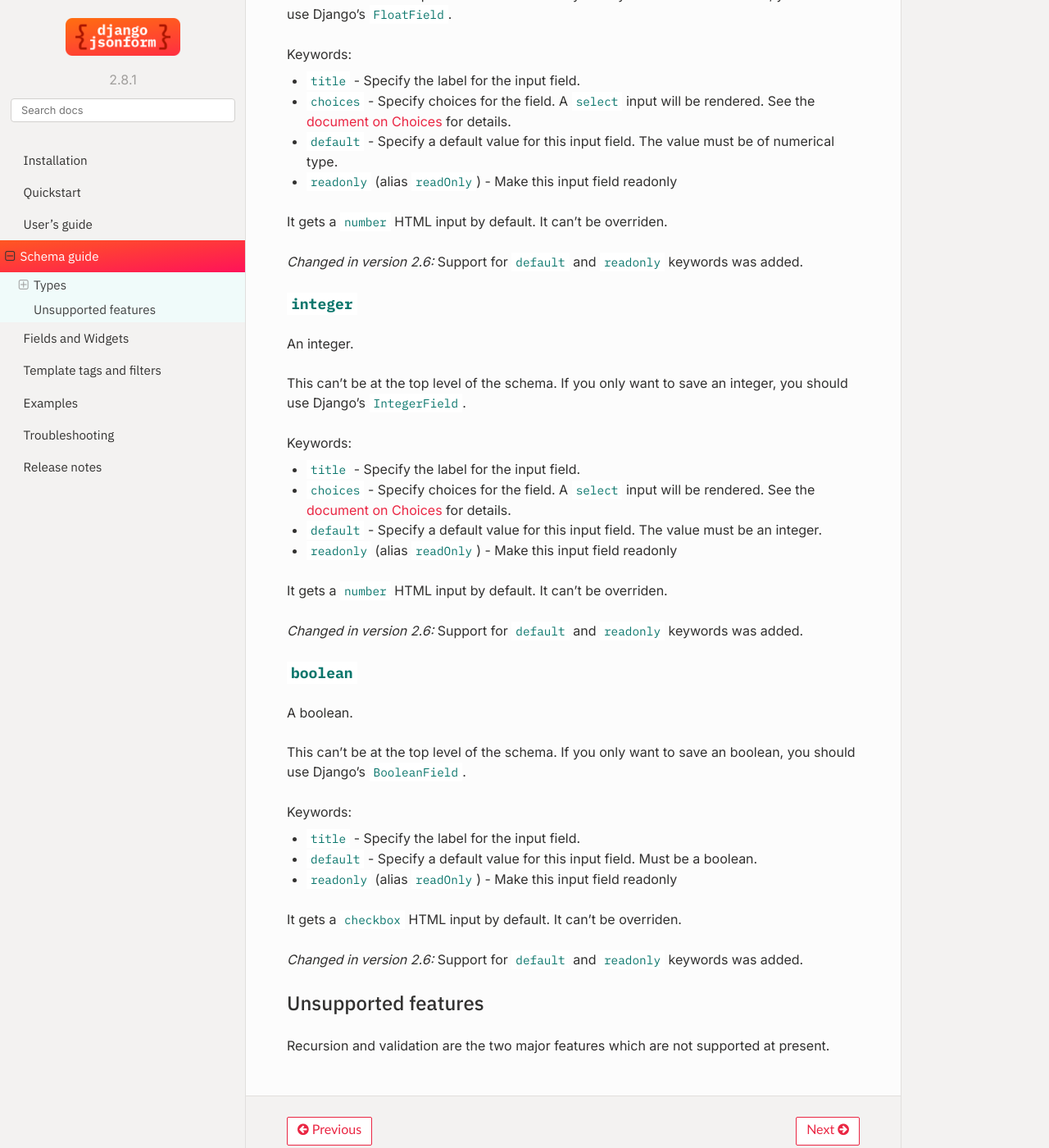
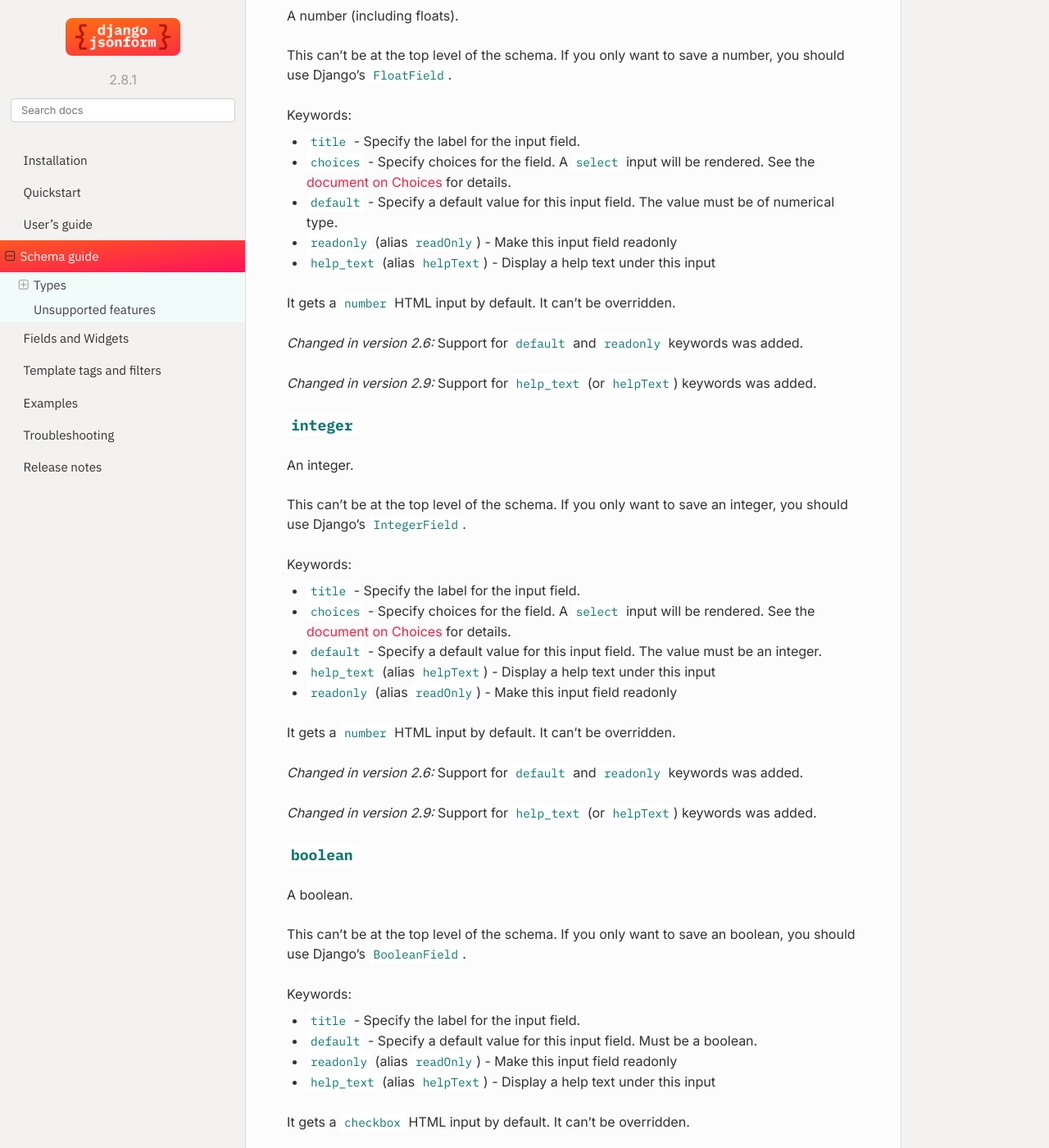
Before and after one commit to bhch/django-jsonform, a Sphinx documentation site: the page built from docs/schema.rst, in a window 1280 px wide and 1400 px high, scrolled down 3509 px. Shown: the whole window at 82% size. Built offline with Sphinx 7.4.7 and the Read the Docs theme 2.0.0, drawn with Linux system fonts in a browser that asks for light colours; some of the changed text lies outside the part shown.

Commit message:
Add docs for help_text

```diff
--- a/docs/guide/inputs.rst
+++ b/docs/guide/inputs.rst
@@ -233,8 +233,8 @@ You can use the :ref:`parse_datetime <parse-datetime>` filter (*New in version 2
 
 
 
-Read the document on :doc:`Template tags and filters </templatetags>` for full list of
-available filters.
+All the available tags and filters are listed in :doc:`Template tags and filters </templatetags>`
+document.
 
 Formatting datetime in Python code
 ^^^^^^^^^^^^^^^^^^^^^^^^^^^^^^^^^^
--- a/docs/schema.rst
+++ b/docs/schema.rst
@@ -157,9 +157,13 @@ Keywords:
   most use cases, prefer the ``format`` keyword.
 - ``default`` - Specify a default value for this input field.
 - ``readonly`` (alias ``readOnly``) - Make this input field readonly
+- ``help_text`` (alias ``helpText``) - Display a help text under this input
 
 .. versionchanged:: 2.6
     Support for ``default`` and ``readonly`` keywords was added.
+
+.. versionchanged:: 2.9
+    Support for ``help_text`` (or ``helpText``) keywords was added.
 
 
 ``number``
@@ -177,11 +181,15 @@ Keywords:
   See the :doc:`document on Choices <guide/choices>` for details.
 - ``default`` - Specify a default value for this input field. The value must be of numerical type.
 - ``readonly`` (alias ``readOnly``) - Make this input field readonly
+- ``help_text`` (alias ``helpText``) - Display a help text under this input
 
-It gets a ``number`` HTML input by default. It can't be overriden.
+It gets a ``number`` HTML input by default. It can't be overridden.
 
 .. versionchanged:: 2.6
     Support for ``default`` and ``readonly`` keywords was added.
+
+.. versionchanged:: 2.9
+    Support for ``help_text`` (or ``helpText``) keywords was added.
 
 
 ``integer``
@@ -198,12 +206,16 @@ Keywords:
 - ``choices`` - Specify choices for the field. A ``select`` input will be rendered.
   See the :doc:`document on Choices <guide/choices>` for details.
 - ``default`` - Specify a default value for this input field. The value must be an integer.
+- ``help_text`` (alias ``helpText``) - Display a help text under this input
 - ``readonly`` (alias ``readOnly``) - Make this input field readonly
 
-It gets a ``number`` HTML input by default. It can't be overriden.
+It gets a ``number`` HTML input by default. It can't be overridden.
 
 .. versionchanged:: 2.6
     Support for ``default`` and ``readonly`` keywords was added.
+
+.. versionchanged:: 2.9
+    Support for ``help_text`` (or ``helpText``) keywords was added.
 
 
 ``boolean``
@@ -219,11 +231,15 @@ Keywords:
 - ``title`` - Specify the label for the input field.
 - ``default`` - Specify a default value for this input field. Must be a boolean.
 - ``readonly`` (alias ``readOnly``) - Make this input field readonly
+- ``help_text`` (alias ``helpText``) - Display a help text under this input
 
-It gets a ``checkbox`` HTML input by default. It can't be overriden.
+It gets a ``checkbox`` HTML input by default. It can't be overridden.
 
 .. versionchanged:: 2.6
     Support for ``default`` and ``readonly`` keywords was added.
+
+.. versionchanged:: 2.9
+    Support for ``help_text`` (or ``helpText``) keywords was added.
 
 
 Unsupported features
```
